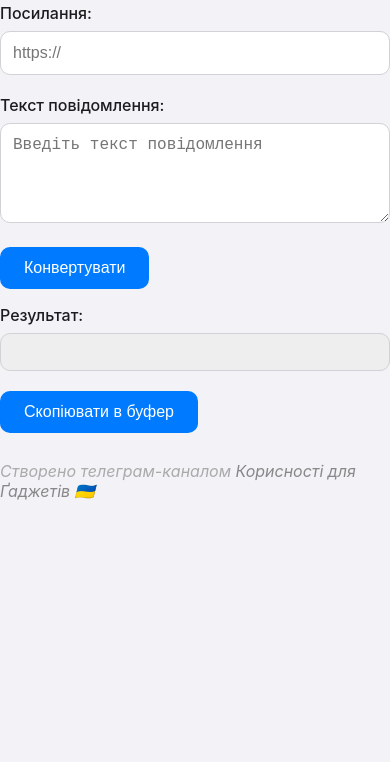
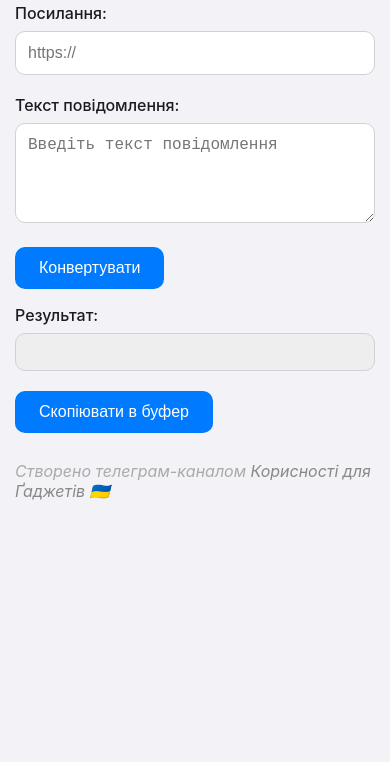
Before and after one commit to korysnosti/webtools, a plain HTML site: page telegram-share-link-generator.html in a window 390 px wide. Shown: the part 82-844 px from the top of the page. Drawn offline with Linux system fonts and the light colour scheme.

Commit message:
Update telegram-share-link-generator.html
Mobile paddings

```diff
--- a/telegram-share-link-generator.html
+++ b/telegram-share-link-generator.html
@@ -13,7 +13,11 @@
             /* padding: 20px; */
             background-color: #f2f2f7;
         }
-
+        @media (orientation: portrait) {
+            body {
+                padding: 0 15px;
+            }
+        }
         .form-group {
             margin-bottom: 20px;
         }
```
